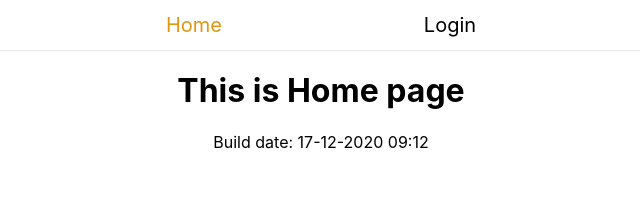
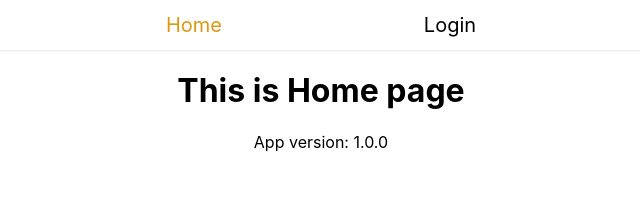
Before and after one commit to Amer15/react-notify-onrelease, a React (Create React App) app in the folder client/: page / in a window 1280 px wide. Shown: the top 222 px of the page, without its empty margins (319-959 px from the left). Built offline with nearby package versions, Linux system fonts and the light colour scheme; no server answers.

Commit message:
added getAppVersion util function

```diff
--- a/client/src/components/home/Home.js
+++ b/client/src/components/home/Home.js
@@ -1,7 +1,6 @@
 import React, { Fragment } from 'react';
 import Navbar from '../navbar/Navbar';
-import packageJson from '../../../package.json';
-import { getBuildDate } from '../../utils/utils';
+import { getAppVersion } from '../../utils/utils';
 import './Home.css';
 
 
@@ -11,7 +10,7 @@ const Home = () => {
          <Navbar />
          <div id="Home">
           <h1>This is Home page</h1>
-          <p>Build date: {getBuildDate(packageJson.buildDate)}</p>
+          <p>App version: {getAppVersion()}</p>
          </div>
       </Fragment>
    )
--- a/client/src/components/loginForm/LoginForm.js
+++ b/client/src/components/loginForm/LoginForm.js
@@ -1,7 +1,7 @@
 import React, { Fragment, useState } from 'react';
 import axios from 'axios';
 import packageJson from '../../../package.json';
-import { getBuildDate } from '../../utils/utils';
+import { getBuildDate, getAppVersion, } from '../../utils/utils';
 import Navbar from '../navbar/Navbar';
 import './LoginForm.css';
 import Modal from '../modal/Modal';
@@ -70,7 +70,7 @@ const LoginForm = () => {
             <div id="Form-container">
                 <h2>Sign up</h2>
                 <br />
-                <p id='build-date'>Build date: {getBuildDate(packageJson.buildDate)}, app version 1.0.1</p>
+                <p id='build-date'>Build date: {getBuildDate(packageJson.buildDate)}, app version {getAppVersion()}</p>
                 <br />
                 <form onSubmit={onSubmitHandler}>
                     <label htmlFor="email">Email:</label>
--- a/client/src/utils/utils.js
+++ b/client/src/utils/utils.js
@@ -5,3 +5,8 @@ export const getBuildDate = (epoch) => {
     const buildDate = moment(epoch).format("DD-MM-YYYY HH:MM");
     return buildDate;
 };
+
+
+export const getAppVersion = () => {
+    return '1.0.0';
+}
```
Also changed, not shown: 1 other file (tests, documents, lock files or other folders).
